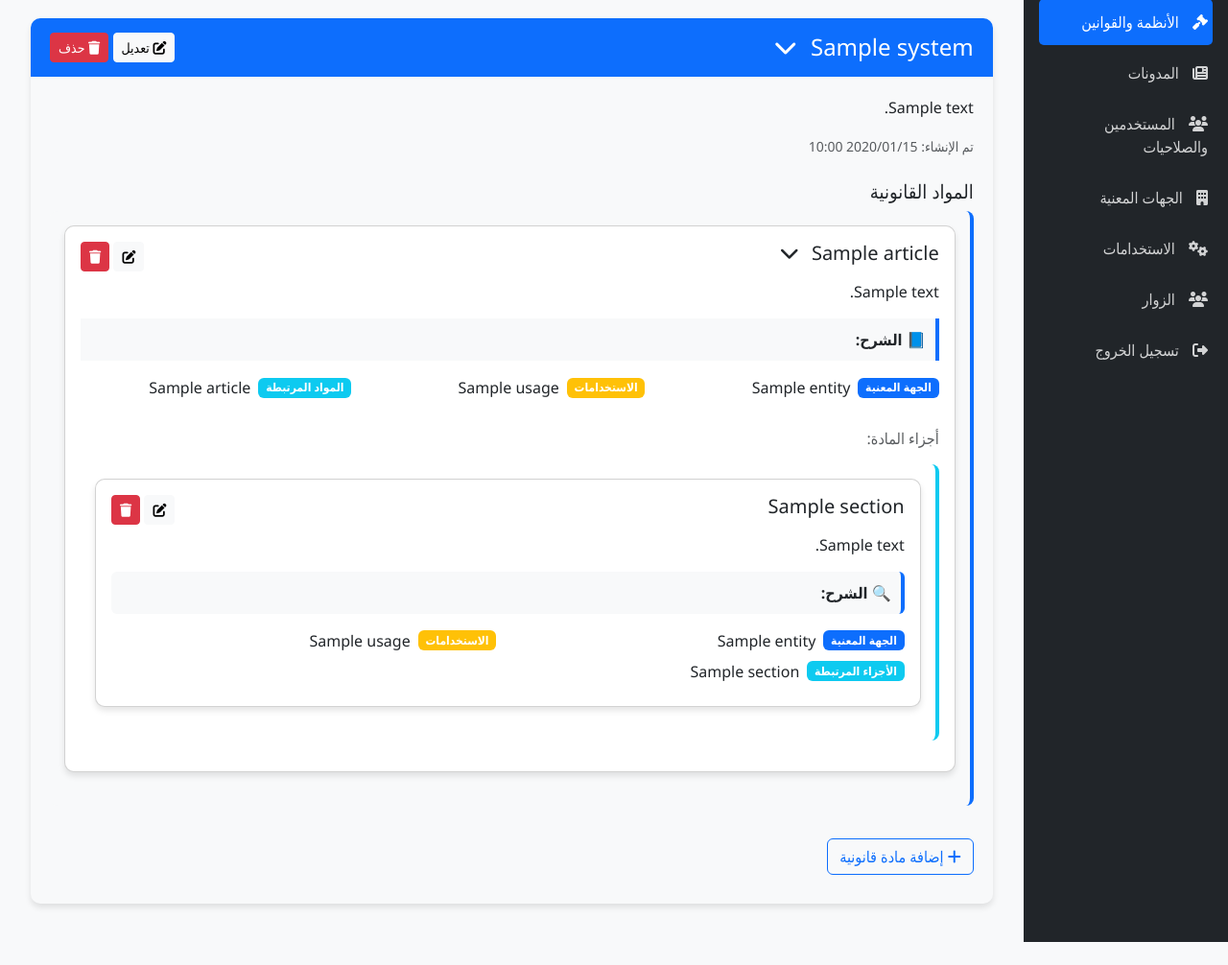
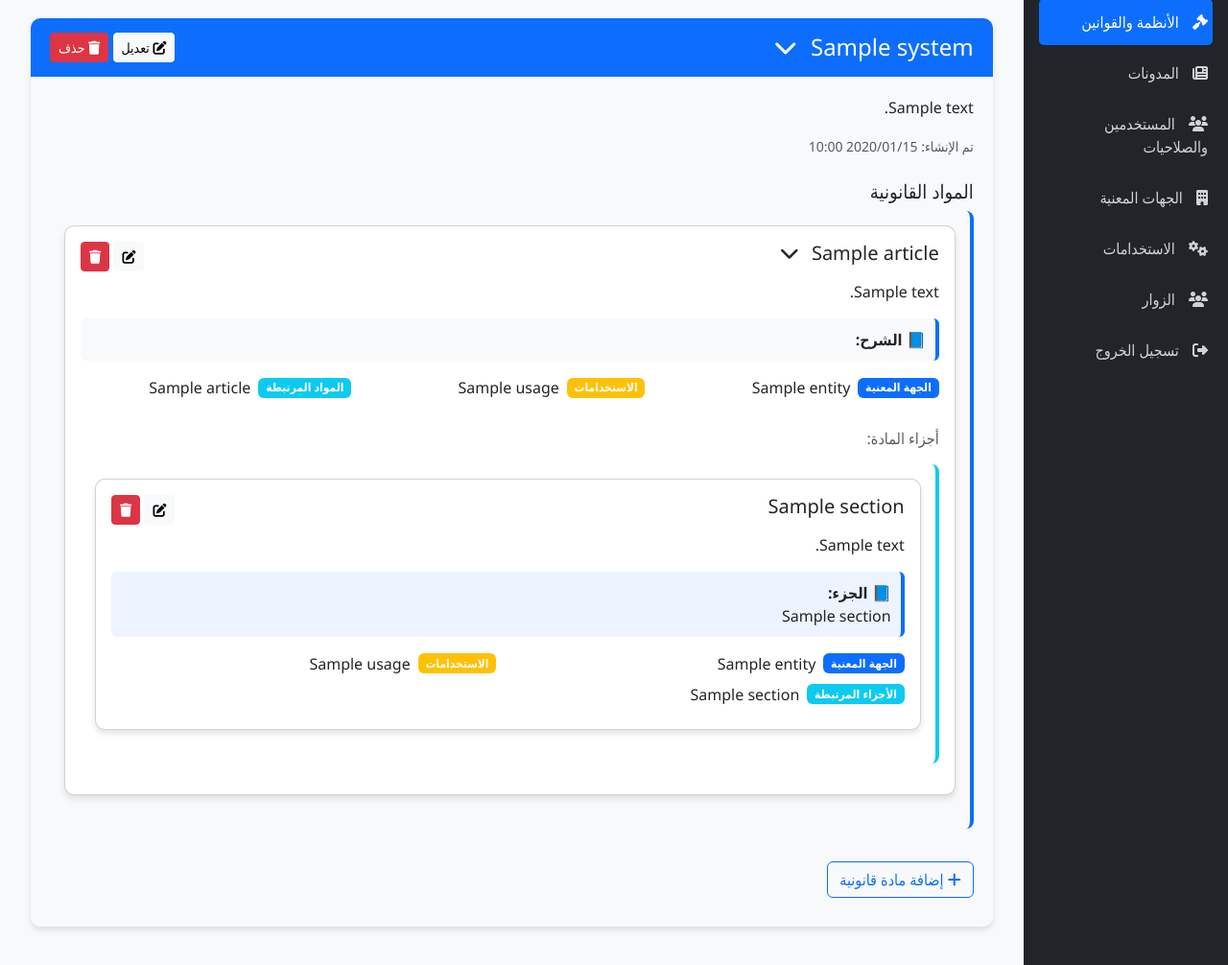
Before and after one commit to AhmedSala51998/knowledgeportal, a PHP site: page /dashboard/systems.php in a window 1280 px wide. Shown: the part 139-1145 px from the top of the page at 96% size. Before the commit the page ends 1121 px from the top, so only its background shows below. Run offline with PHP 8.4, Linux system fonts and the light colour scheme; a user stored in the database is signed in; tables that the repository leaves empty or names only in its code hold one stand-in row (values such as "Sample post"); data that the repository does not hold is empty; some libraries are stand-ins or nearby versions.

Commit message:
fgjghjhgjg

```diff
--- a/dashboard/systems.php
+++ b/dashboard/systems.php
@@ -886,14 +886,14 @@ function displaySectionsRecursive($sections, $article_id) {
         echo '<p class="card-text">' . nl2br($section['content']) . '</p>';
         echo '
         <div style="
-                background:#f8f9fa;
+            background:#eef4ff;
             border-right:4px solid #0d6efd;
             padding:10px;
             margin-top:10px;
             border-radius:6px;
         ">
-                <strong>🔍 الشرح:</strong><br>
-                ' . nl2br($section['explanation']) . '
+            <strong>📘 الجزء:</strong><br>
+            ' . nl2br($section['title']) . '
         </div>';
         // عرض الجهة المعنية والأجزاء المرتبطة
         echo '<div class="row mt-3">';
@@ -1882,7 +1882,7 @@ $systems_result = mysqli_query($conn, $sql);
                                                             <?php echo nl2br($article['content']); ?>
                                                        </p>
 
-                                                        <div style="background:#f8f9fa; border-right:4px solid #0d6efd; padding:10px; margin-top:10px;">
+                                                        <div style="background:#f8f9fa; border-right:4px solid #0d6efd; padding:10px; margin-top:10px;border-radius:6px;">
                                                             <strong>📘 الشرح:</strong><br>
                                                             <?php echo nl2br($article['explanation']); ?>
                                                         </div>
```
Lines whose indentation alone changed are shown as unchanged.
